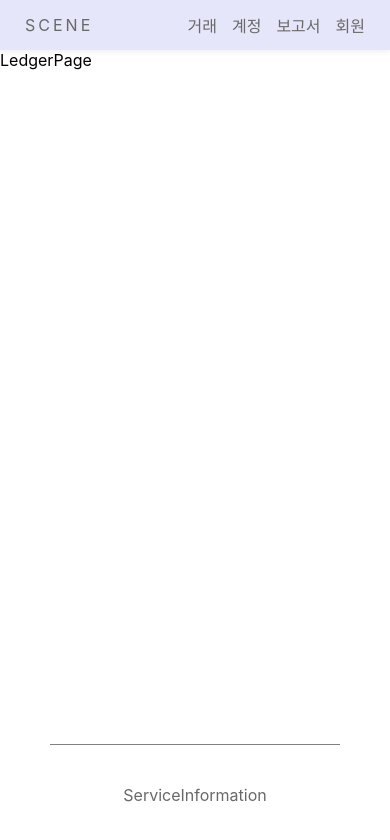
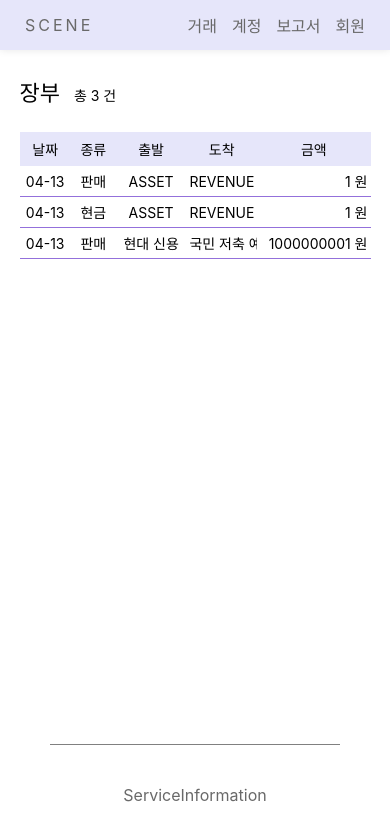
Before and after one commit to suloginscene/web-frontend, a React (Create React App) app: page /ledger in a window 390 px wide. Shown: the top 840 px of the page. Built offline with nearby package versions, Linux system fonts and the light colour scheme; no server answers.

Commit message:
feat: Design ledger

```diff
--- a/src/components/accountant/Account.scss
+++ b/src/components/accountant/Account.scss
@@ -1,4 +1,9 @@
 .account {
+  h3 {
+    display: inline-block;
+    margin-right: 10px;
+    padding-bottom: 10px;
+  }
 
   .info {
     display: flex;
@@ -8,6 +13,9 @@
     border-bottom: 1px solid dimgray;
     margin-bottom: 30px;
 
+    .money {
+      padding-bottom: 10px;
+    }
   }
 
   .configure {
@@ -28,17 +36,8 @@
 
   .transactions {
     table {
-      width: 100%;
-      border-collapse: collapse;
-
+      tbody {
         tr {
-        border-bottom: 1px solid mediumpurple;
-
-        td {
-          padding: 5px 10px;
-          white-space: nowrap;
-        }
-
           .date {
             width: 60px;
           }
@@ -50,10 +49,5 @@
         }
       }
     }
-
-  h3 {
-    display: inline-block;
-    margin-right: 10px;
-    padding-bottom: 10px;
   }
 }
--- a/src/components/accountant/AccountList.scss
+++ b/src/components/accountant/AccountList.scss
@@ -49,22 +49,7 @@
         }
 
         label {
-          display: inline-block;
           width: 24%;
-          padding: 5px 0;
-          border: 1px solid white;
-          color: dimgray;
-          transition: background-color 0.1s;
-        }
-
-        label:hover {
-          background-color: lavender;
-          cursor: pointer;
-        }
-
-        input:checked + label {
-          color: black;
-          background-color: lavender;
         }
       }
 
@@ -76,7 +61,5 @@
         width: 100%;
       }
     }
-
   }
-
 }
--- /dev/null
+++ b/src/components/accountant/Ledger.js
@@ -0,0 +1,64 @@
+import React from 'react';
+import './Ledger.scss';
+
+const transactionNameMap = {
+  SELL: '판매',
+  PURCHASE_BY_CASH: '현금',
+  PURCHASE_BY_CREDIT: '신용',
+  BORROW: '대출',
+  REPAY: '상환',
+  TRANSFER: '이동'
+};
+
+function TransactionItem({type, amount, debit, credit, description, createdAt}) {
+  return (
+    <tr>
+      <td className={"date"}>{createdAt.substring(5, 10)}</td>
+      <td className={"transaction-name"}>{transactionNameMap[type]}</td>
+      <td className={"account-name"}>{debit}</td>
+      <td className={"account-name"}>{credit}</td>
+      <td className={"amount"}>{amount} 원</td>
+      <td className={"description"}>{description}</td>
+    </tr>
+  );
+}
+
+function Ledger({ledger}) {
+  const transactions = ledger.doubleTransactions.map((transaction, index) => (
+      <TransactionItem
+        key={index}
+        type={transaction.type}
+        amount={transaction.amount}
+        debit={transaction.debit}
+        credit={transaction.credit}
+        description={transaction.description}
+        createdAt={transaction.createdAt}
+      />
+    )
+  );
+
+  return (
+    <div className={"ledger"}>
+      <h3>장부</h3> <span>총 {transactions.length} 건</span>
+      <div className={"transactions"}>
+        <table>
+          <thead>
+            <tr>
+              <th>날짜</th>
+              <th>종류</th>
+              <th>출발</th>
+              <th>도착</th>
+              <th>금액</th>
+              <th className={"description"}>설명</th>
+            </tr>
+          </thead>
+          <tbody>
+            {transactions}
+          </tbody>
+        </table>
+      </div>
+    </div>
+  );
+}
+
+export default Ledger;
--- /dev/null
+++ b/src/components/accountant/Ledger.scss
@@ -0,0 +1,87 @@
+.ledger {
+  h3 {
+    display: inline-block;
+    margin-right: 10px;
+    padding-bottom: 25px;
+  }
+
+  .transactions {
+    table {
+      tbody {
+        tr {
+          .date {
+            width: 60px;
+            text-align: center;
+          }
+
+          .transaction-name {
+            width: 60px;
+            text-align: center;
+          }
+
+          .account-name {
+            width: 120px;
+            max-width: 120px;
+            overflow: hidden;
+            text-align: center;
+          }
+
+          .amount {
+            text-align: right;
+            width: 120px;
+          }
+        }
+      }
+    }
+  }
+}
+
+@media (max-width: 768px) {
+  .ledger {
+    .transactions {
+      table {
+        thead {
+          tr {
+            th {
+              padding: 7px 3px;
+            }
+
+            .description {
+              display: none;
+            }
+          }
+        }
+
+        tbody {
+          tr {
+            td {
+              padding: 5px 3px;
+            }
+
+            .date {
+              width: 42px;
+            }
+
+            .transaction-name {
+              width: 36px;
+            }
+
+            .account-name {
+              width: 60px;
+              max-width: 60px;
+            }
+
+            .amount {
+              width: 100px;
+              max-width: 100px;
+            }
+
+            .description {
+              display: none;
+            }
+          }
+        }
+      }
+    }
+  }
+}
--- a/src/components/accountant/TransactionForm.scss
+++ b/src/components/accountant/TransactionForm.scss
@@ -9,22 +9,7 @@
       }
 
       label {
-        display: inline-block;
         width: 32%;
-        padding: 5px 0;
-        border: 1px solid white;
-        color: dimgray;
-        transition: background-color 0.1s;
-      }
-
-      label:hover {
-        background-color: lavender;
-        cursor: pointer;
-      }
-
-      input:checked + label {
-        color: black;
-        background-color: lavender;
       }
     }
 
--- a/src/components/common/Navigation.js
+++ b/src/components/common/Navigation.js
@@ -10,7 +10,7 @@ function Navigation({jwt, onClickLogout}) {
           <Link to={"/transaction"}>거래</Link>
         </div>
 
-        <div className={"menu"}>
+        <div className={"menu front"}>
           <Link to={"/account-list"}>계정</Link>
         </div>
 
--- a/src/components/common/Navigation.scss
+++ b/src/components/common/Navigation.scss
@@ -27,7 +27,6 @@
         padding-top: 51px;
         height: 0;
         overflow: hidden;
-        z-index: 1;
         font-size: 14px;
         text-align: right;
         transition: height 0.3s;
@@ -39,6 +38,7 @@
       }
 
       .report-dropdown {
+        z-index: 2;
         right: 68px;
       }
 
@@ -47,12 +47,17 @@
       }
 
       .member-dropdown {
+        z-index: 1;
         right: 17px;
       }
 
       .member-dropdown:hover {
         height: 65px;
       }
+    }
+
+    .front {
+      z-index: 3;
     }
   }
 
@@ -65,5 +70,4 @@
     color: black;
     cursor: pointer;
   }
-
 }
--- a/src/components/common/PageTemplate.scss
+++ b/src/components/common/PageTemplate.scss
@@ -1,13 +1,14 @@
 .page-template {
+  margin: auto;
+
   width: 75%;
-  padding-top: 25px;
-  margin: auto;
+  padding-top: 50px;
 }
 
 @media (max-width: 768px) {
   .page-template {
     width: 90%;
-    padding-top: 15px;
-    margin: auto;
+    padding-top: 25px;
+    font-size: 14px;
   }
 }
--- /dev/null
+++ b/src/containers/accountant/LedgerContainer.js
@@ -0,0 +1,37 @@
+import React from 'react';
+import Ledger from "../../components/accountant/Ledger";
+
+function LedgerContainer() {
+  const ledger = {
+    "doubleTransactions": [{
+      "type": "SELL",
+      "amount": 1,
+      "debit": "ASSET",
+      "credit": "REVENUE",
+      "description": "설명",
+      "createdAt": "2021-04-13 21:41:33"
+    }, {
+      "type": "PURCHASE_BY_CASH",
+      "amount": 1,
+      "debit": "ASSET",
+      "credit": "REVENUE",
+      "description": "설명",
+      "createdAt": "2021-04-13 21:41:33"
+    }, {
+      "type": "SELL",
+      "amount": 1000000001,
+      "debit": "현대 신용",
+      "credit": "국민 저축 예금 통장",
+      "description": "설명",
+      "createdAt": "2021-04-13 21:41:33"
+    }]
+  };
+
+  return (
+    <Ledger
+      ledger={ledger}
+    />
+  );
+}
+
+export default LedgerContainer;
--- a/src/index.scss
+++ b/src/index.scss
@@ -54,7 +54,6 @@ body {
     background-color: lightgray;
   }
 
-
   button {
     border: none;
     border-radius: 1px;
@@ -69,6 +68,25 @@ body {
   button:hover, button:focus {
     background-color: black;
     cursor: pointer;
+  }
+
+  label {
+    display: inline-block;
+    padding: 5px 0;
+    border: 1px solid white;
+    font-size: 16px;
+    color: dimgray;
+    transition: background-color 0.1s;
+  }
+
+  label:hover {
+    background-color: lavender;
+    cursor: pointer;
+  }
+
+  input:checked + label {
+    color: black;
+    background-color: lavender;
   }
 
 
@@ -94,7 +112,7 @@ body {
   }
 
   h4 {
-    font-size: 20px;
+    font-size: 19px;
     font-weight: normal;
     display: inline-block;
   }
@@ -104,6 +122,35 @@ body {
     font-weight: lighter;
   }
 
+
+  // table ----------------------------------------------------------------------------------
+
+  table {
+    width: 100%;
+    border-collapse: collapse;
+
+    thead {
+      tr {
+        th {
+          padding: 7px 10px;
+          background-color: lavender;
+          font-weight: normal;
+        }
+      }
+    }
+
+    tbody {
+      tr {
+        border-bottom: 1px solid mediumpurple;
+
+        td {
+          padding: 5px 10px;
+          white-space: nowrap;
+        }
+      }
+    }
+  }
+
 }
 
 code {
--- a/src/pages/accountant/LedgerPage.js
+++ b/src/pages/accountant/LedgerPage.js
@@ -1,13 +1,15 @@
 import React from 'react';
 import {useSelector} from "react-redux";
 import {Redirect} from "react-router-dom";
+import LedgerContainer from "../../containers/accountant/LedgerContainer";
+import PageTemplate from "../../components/common/PageTemplate";
 
 function LedgerPage() {
   const {jwt} = useSelector(({member}) => ({jwt: member.jwt}));
   return jwt ?
-    <>
-      LedgerPage
-    </>
+    <PageTemplate>
+      <LedgerContainer/>
+    </PageTemplate>
     : <Redirect to={"/login"}/>;
 }
 
```
Also changed, not shown: src/components/common/ServiceInformation.scss (line endings or trailing spaces). Lines whose indentation alone changed are shown as unchanged.
